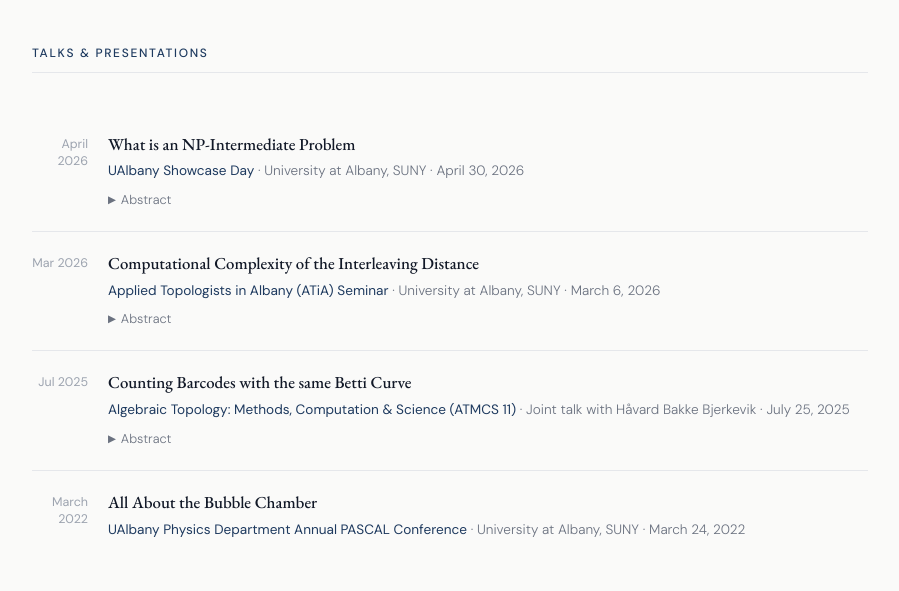
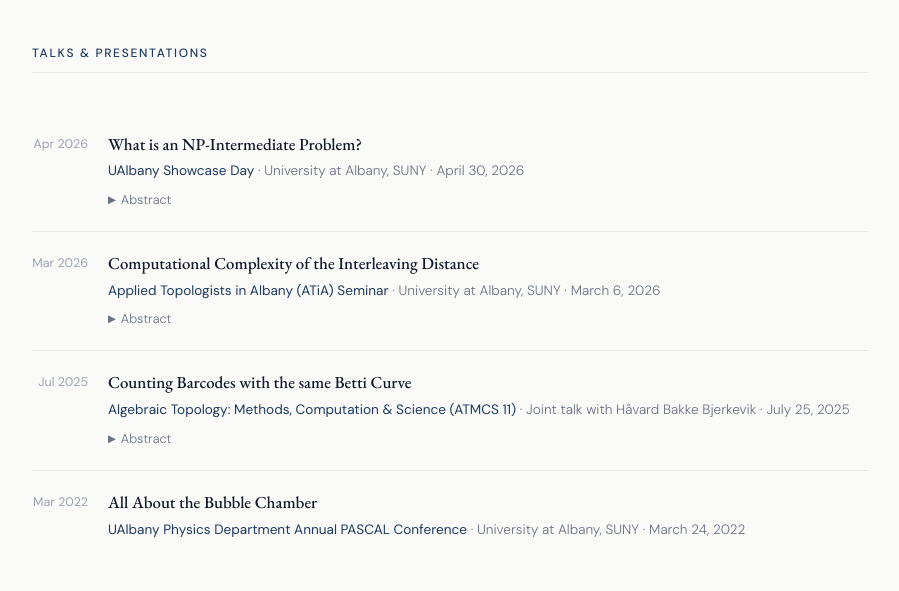
Before and after one commit to Henry-Ashley/Henry-Ashley.github.io, a plain HTML site: page index.html in a window 1280 px wide. Shown: the part 1420-2011 px from the top of the page, without its empty margins (190-1089 px from the left). Drawn offline with nearby package versions, Linux system fonts and the light colour scheme.

Commit message:
Update index.html
Formatting

```diff
--- a/index.html
+++ b/index.html
@@ -199,9 +199,9 @@ footer{border-top:1px solid var(--rule);padding:2rem;text-align:center;font-size
   <div class="talk-list">
 
     <div class="talk">
-      <div class="talk-date">April 2026</div>
+      <div class="talk-date">Apr 2026</div>
       <div>
-        <div class="talk-title">What is an NP-Intermediate Problem</div>
+        <div class="talk-title">What is an NP-Intermediate Problem?</div>
         <div class="talk-meta"><em>UAlbany Showcase Day</em> · University at Albany, SUNY · April 30, 2026</div>
         <details>
           <summary>Abstract</summary>
@@ -235,7 +235,7 @@ footer{border-top:1px solid var(--rule);padding:2rem;text-align:center;font-size
     </div>
 
     <div class="talk">
-      <div class="talk-date">March 2022</div>
+      <div class="talk-date">Mar 2022</div>
       <div>
         <div class="talk-title">All About the Bubble Chamber</div>
         <div class="talk-meta"><em>UAlbany Physics Department Annual PASCAL Conference</em> · University at Albany, SUNY · March 24, 2022</div>
```
